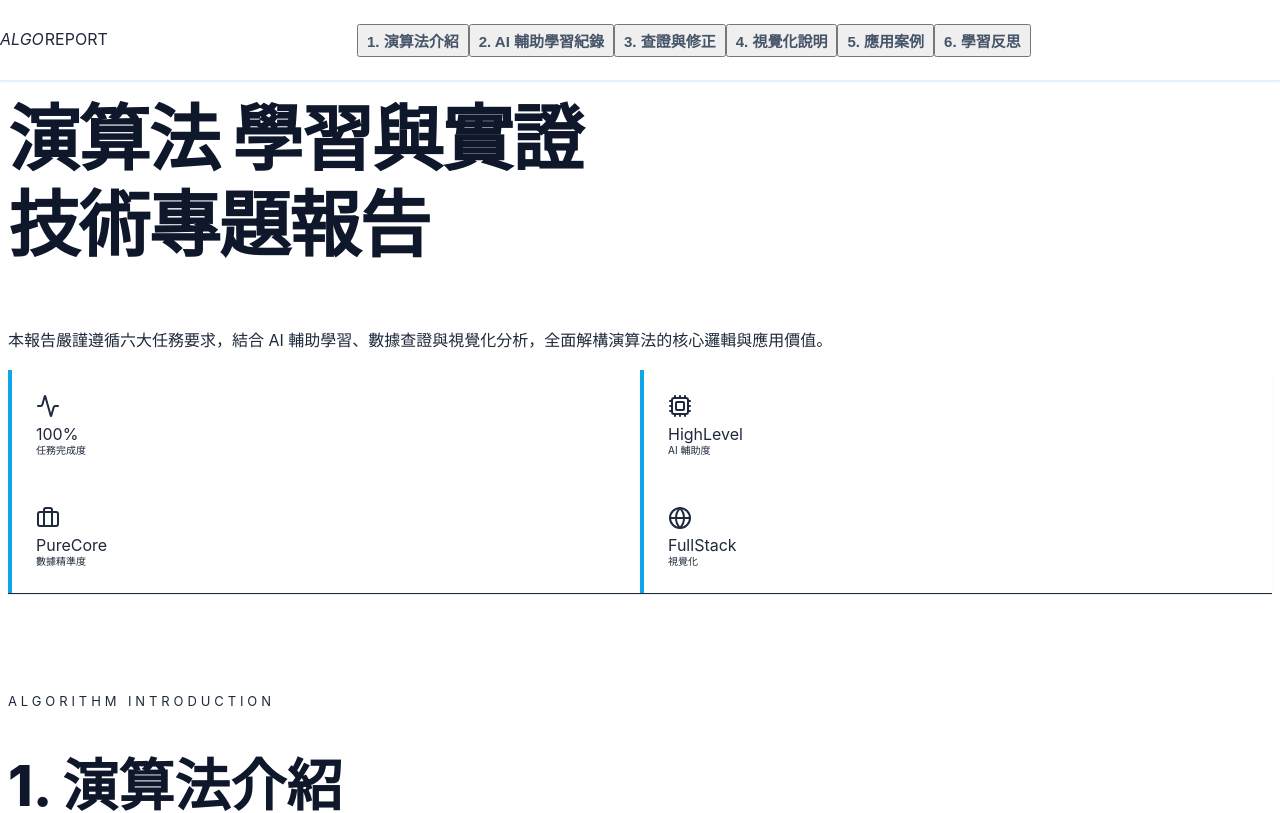
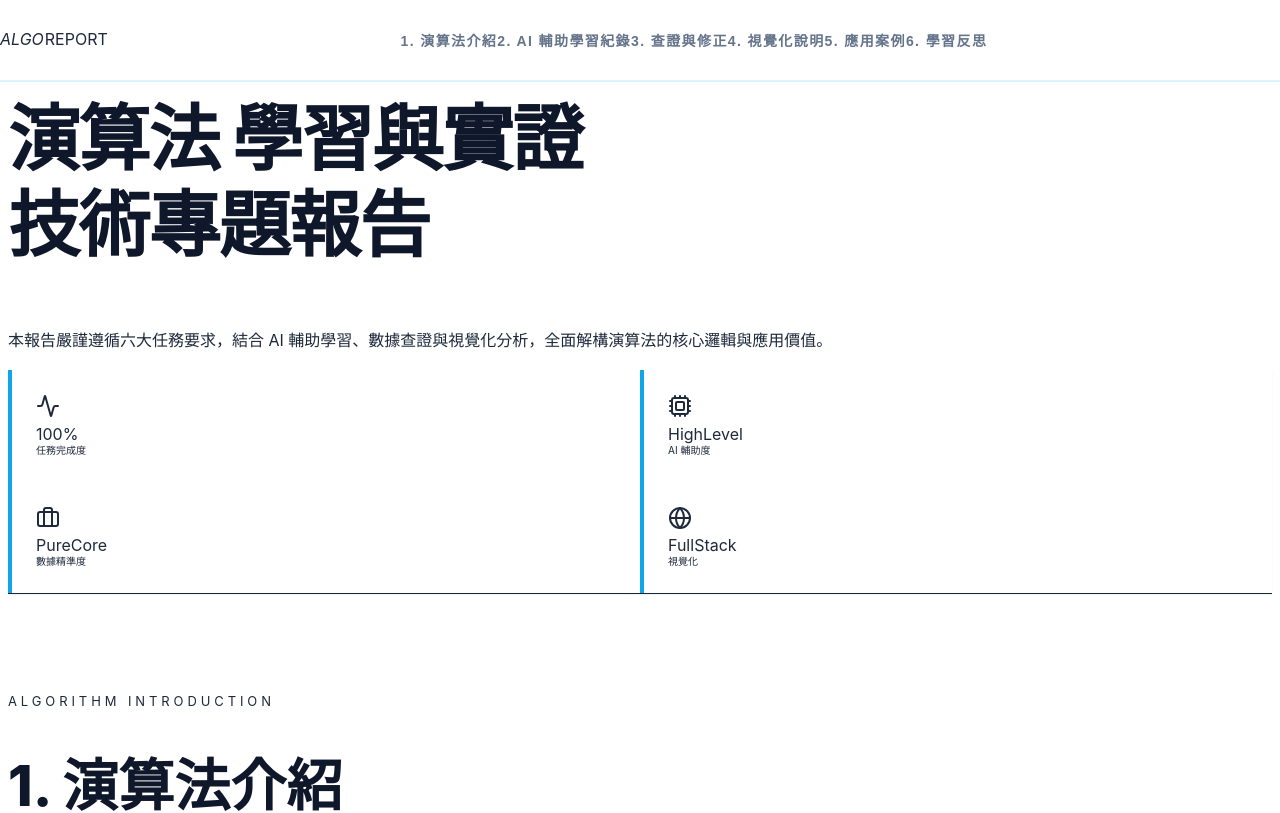
Before and after one commit to 111316031/RLHF-FINAL, a React (Vite) app: page / in a window 1280 px wide. Shown: the top 813 px of the page. Built offline with nearby package versions, Linux system fonts and the light colour scheme.

Commit message:
UI: Refined navigation with borderless, widely-spaced text links

```diff
--- a/src/App.tsx
+++ b/src/App.tsx
@@ -40,13 +40,13 @@ function App() {
             <span className="text-sm md:text-lg font-bold text-slate-400 tracking-widest uppercase">Report</span>
           </div>
 
-          <nav className="flex-1 flex justify-center overflow-x-auto no-scrollbar px-4">
-            <div className="flex items-center gap-6 md:gap-12 lg:gap-16 flex-shrink-0 py-2">
+          <nav className="flex-1 flex justify-center overflow-x-auto no-scrollbar px-10">
+            <div className="flex items-center gap-10 md:gap-20 lg:gap-24 flex-shrink-0">
               {navItems.map(item => (
                 <button
                   key={item.id}
                   onClick={() => scrollTo(item.id)}
-                  className="hh-nav-link text-[10px] md:text-xs font-black uppercase tracking-widest whitespace-nowrap hover:text-[--brand-blue] transition-all px-2"
+                  className="hh-nav-link text-[11px] md:text-sm font-bold uppercase tracking-[0.1em] whitespace-nowrap"
                 >
                   {item.label}
                 </button>
--- a/src/index.css
+++ b/src/index.css
@@ -36,32 +36,21 @@ body {
 }
 
 .hh-nav-link {
-  font-size: 15px;
+  font-size: 14px;
   font-weight: 700;
-  color: #475569;
-  transition: all 0.2s;
+  color: #64748b;
+  transition: all 0.3s cubic-bezier(0.4, 0, 0.2, 1);
   position: relative;
-  padding: 0.25rem 0.5rem;
-}
-
-.hh-nav-link::after {
-  content: '';
-  position: absolute;
-  bottom: 0;
-  left: 0;
-  width: 0;
-  height: 3px;
-  background-color: var(--brand-blue);
-  transition: all 0.3s;
+  padding: 0.5rem 0;
+  border: none;
+  background: none;
 }
 
 .hh-nav-link:hover {
   color: var(--brand-blue);
+  transform: translateY(-1px);
 }
 
-.hh-nav-link:hover::after {
-  width: 100%;
-}
 
 /* Section Container */
 .hh-section-container {
```
